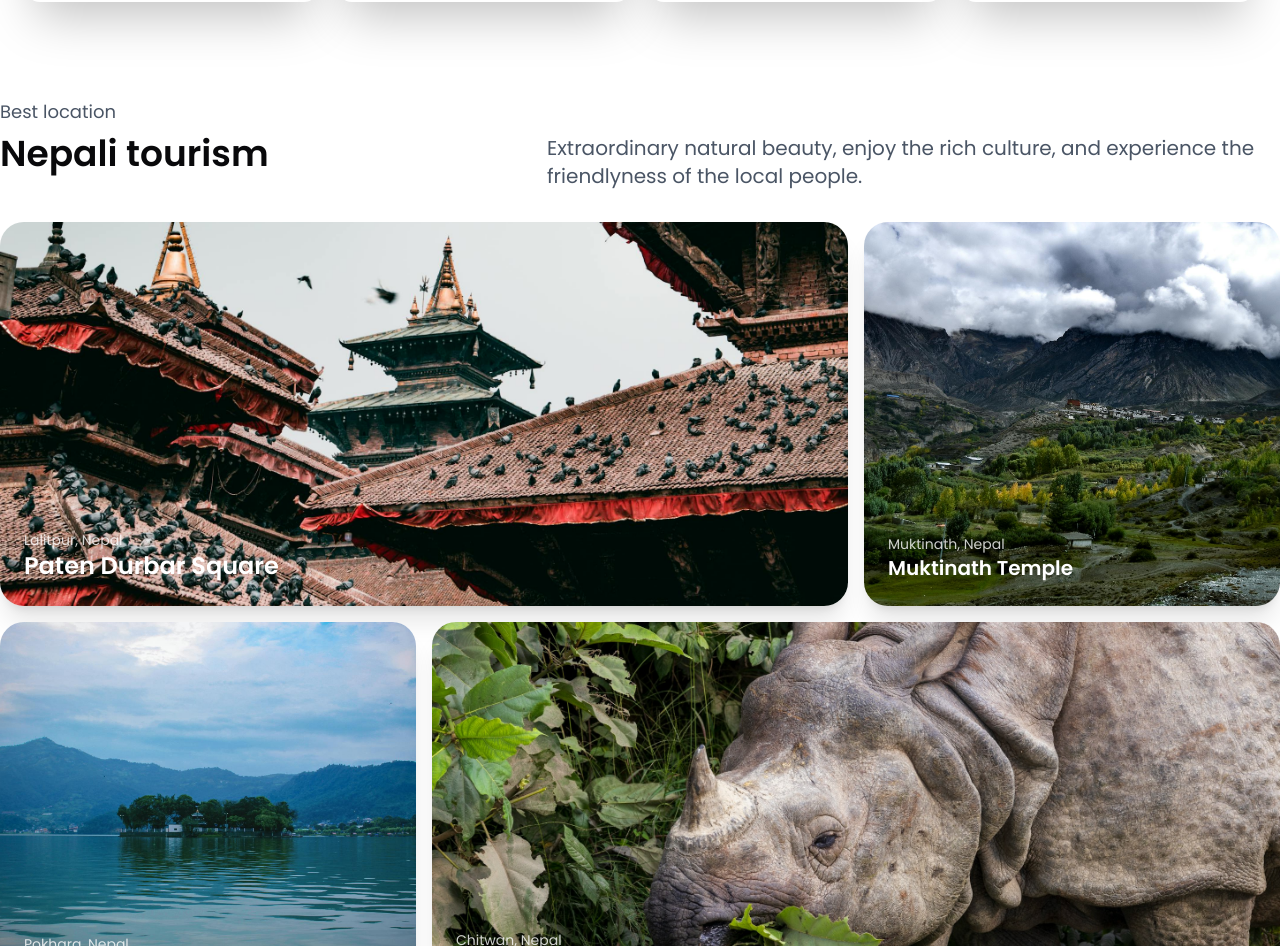
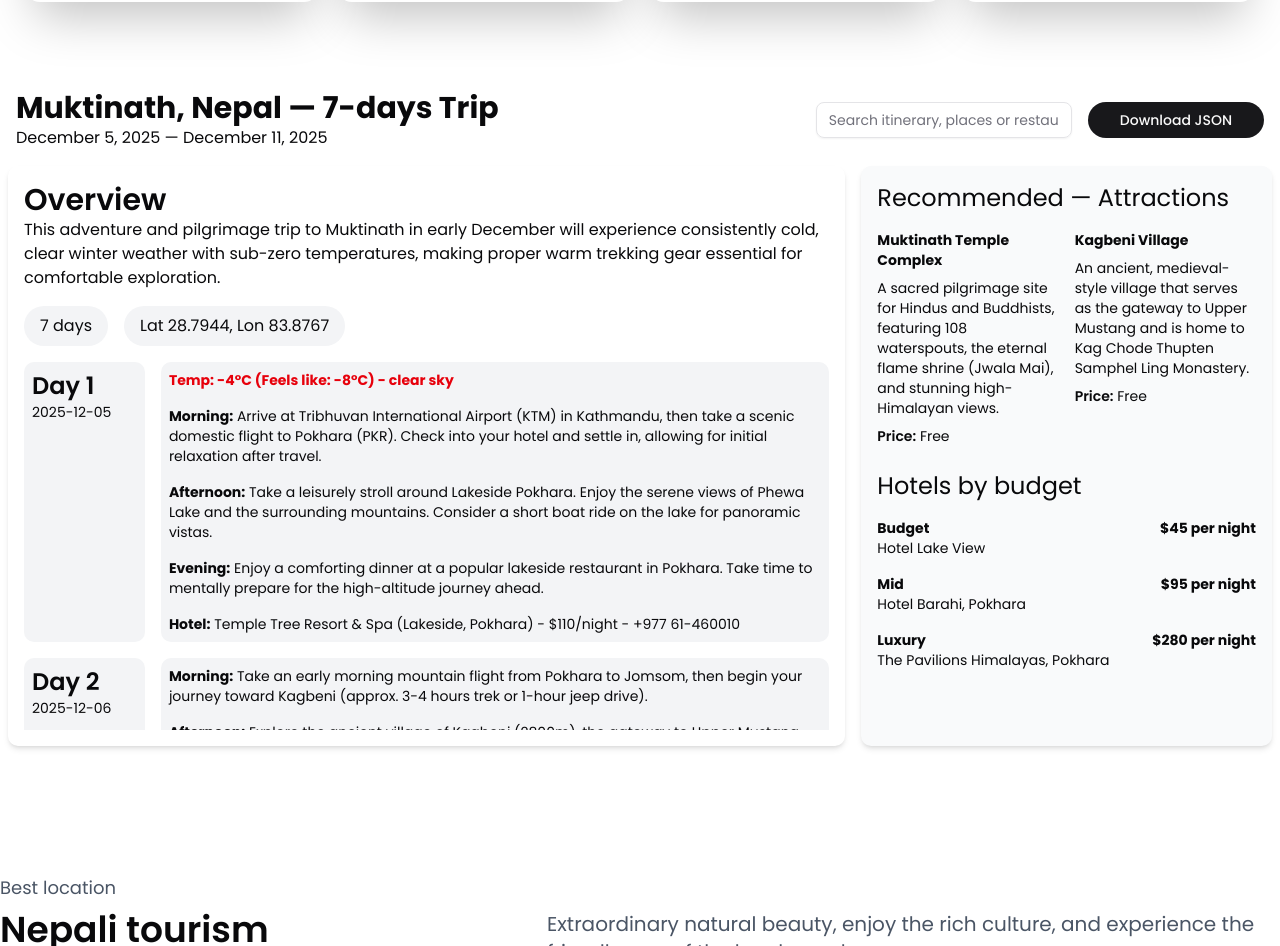
Before and after one commit to khojwar/neptravi, a Next.js app: page / in a window 1280 px wide. Shown: the part 942-1888 px from the top of the page. Built offline with nearby package versions, Linux system fonts and the light colour scheme; no server answers.

Commit message:
make resultDisplay component responsive for mobile view

```diff
--- a/src/app/page.tsx
+++ b/src/app/page.tsx
@@ -20,148 +20,148 @@ export default function Home() {
 
   // console.log("finalItinerary: ", finalItinerary);
 
-//   const sampleItinerary = {
-//   "destination": "Muktinath, Nepal",
-//   "trip_length": 7,
-//   "location": {
-//     "lat": 28.7944,
-//     "lon": 83.8767
-//   },
-//   "overview_weather_summary": "This adventure and pilgrimage trip to Muktinath in early December will experience consistently cold, clear winter weather with sub-zero temperatures, making proper warm trekking gear essential for comfortable exploration.",
-//   "itinerary": [
-//     {
-//       "day": 1,
-//       "date": "2025-12-05",
-//       "weather": {
-//         "temp": -4,
-//         "feels_like": -8,
-//         "description": "clear sky",
-//         "icon": "01n"
-//       },
-//       "morning": "Arrive at Tribhuvan International Airport (KTM) in Kathmandu, then take a scenic domestic flight to Pokhara (PKR). Check into your hotel and settle in, allowing for initial relaxation after travel.",
-//       "afternoon": "Take a leisurely stroll around Lakeside Pokhara. Enjoy the serene views of Phewa Lake and the surrounding mountains. Consider a short boat ride on the lake for panoramic vistas.",
-//       "evening": "Enjoy a comforting dinner at a popular lakeside restaurant in Pokhara. Take time to mentally prepare for the high-altitude journey ahead.",
-//       "hotel_suggestion": {
-//         "name": "Temple Tree Resort & Spa",
-//         "address": "Lakeside, Pokhara",
-//         "price_per_night_usd": 110,
-//         "contact": "+977 61-460010"
-//       }
-//     },
-//     {
-//       "day": 2,
-//       "date": "2025-12-06",
-//       "weather": {},
-//       "morning": "Take an early morning mountain flight from Pokhara to Jomsom, then begin your journey toward Kagbeni (approx. 3-4 hours trek or 1-hour jeep drive).",
-//       "afternoon": "Explore the ancient village of Kagbeni (2800m), the gateway to Upper Mustang. Wander its narrow lanes and observe the Tibetan-influenced settlement. Begin acclimatization to the altitude.",
-//       "evening": "Relax at a teahouse in Kagbeni and enjoy local Nepali and Tibetan-style dishes such as Thukpa or Dal Bhat."
-//     },
-//     {
-//       "day": 3,
-//       "date": "2025-12-07",
-//       "weather": {},
-//       "morning": "Continue your journey from Kagbeni to Muktinath (approx. 4–5 hours trek or 1.5-hour jeep ride). Enjoy breathtaking views of Dhaulagiri and Nilgiri peaks as you ascend.",
-//       "afternoon": "Upon arrival at Ranipauwa (3710m), the village close to Muktinath Temple, begin sightseeing. Visit the temple complex, including the 108 waterspouts and the eternal flame shrine (Jwala Mai Temple).",
-//       "evening": "Rest and acclimatize. Enjoy warm meals and prepare for the next day's exploration of the sacred valley."
-//     },
-//     {
-//       "day": 4,
-//       "date": "2025-12-08",
-//       "weather": {},
-//       "morning": "Further explore the sacred Muktinath valley. Consider visiting the nearby monasteries and viewpoints for panoramic Himalayan views. Visit other smaller monasteries in the area.",
-//       "afternoon": "Spend the afternoon immersing yourself in the spiritual ambiance and take time for personal reflection and photography.",
-//       "evening": "Relax in your lodge and enjoy the peaceful mountain atmosphere under clear winter skies."
-//     },
-//     {
-//       "day": 5,
-//       "date": "2025-12-09",
-//       "weather": {},
-//       "morning": "Begin your descent from Muktinath, trekking or taking a jeep back toward Jomsom. Enjoy beautiful landscapes and different perspectives of the Kali Gandaki valley.",
-//       "afternoon": "Explore Jomsom Bazaar upon arrival. Visit the Mustang Eco Museum and learn about the local culture and history of the Mustang region. Shop for local crafts and souvenirs.",
-//       "evening": "Enjoy a warm dinner at your lodge and rest after the descent."
-//     },
-//     {
-//       "day": 6,
-//       "date": "2025-12-10",
-//       "weather": {},
-//       "morning": "Take an early morning mountain flight from Jomsom back to Pokhara. Morning flights are usually scheduled early due to afternoon winds.",
-//       "afternoon": "Relax and rejuvenate in Pokhara after your high-altitude journey. Spend time at cafés, explore the lakeside area, or enjoy a peaceful walk by the lake. This is a perfect day for unwinding.",
-//       "evening": "Treat yourself to a good meal at a lakeside restaurant while reflecting on your journey."
-//     },
-//     {
-//       "day": 7,
-//       "date": "2025-12-11",
-//       "weather": {},
-//       "morning": "Enjoy a final Nepali breakfast. Depending on your schedule, visit a nearby viewpoint for final mountain glances.",
-//       "afternoon": "Fly from Pokhara back to Kathmandu. From Kathmandu, continue your international travel plans, marking the end of your incredible Muktinath adventure.",
-//       "evening": "Free time or departure."
-//     }
-//   ],
-//   "recommended_attractions": [
-//     {
-//       "name": "Muktinath Temple Complex",
-//       "why": "A sacred pilgrimage site for Hindus and Buddhists, featuring 108 waterspouts, the eternal flame shrine (Jwala Mai), and stunning high-Himalayan views.",
-//       "approx_price": "Free"
-//     },
-//     {
-//       "name": "Kagbeni Village",
-//       "why": "An ancient, medieval-style village that serves as the gateway to Upper Mustang and is home to Kag Chode Thupten Samphel Ling Monastery.",
-//       "approx_price": "Free"
-//     },
-//     {
-//       "name": "Dhumba Lake (Dzong Lake)",
-//       "why": "A serene, sacred lake near Jomsom, offering peaceful surroundings and beautiful views of the mountains, ideal for a short hike and relaxation.",
-//       "approx_price": "Free"
-//     },
-//     {
-//       "name": "Jomsom Mustang Eco Museum",
-//       "why": "Provides insights into the culture, history, flora, and fauna of the Mustang region with educational artifacts and information on local customs.",
-//       "approx_price": "2 USD"
-//     },
-//     {
-//       "name": "Phewa Lake, Pokhara",
-//       "why": "A tranquil lake offering boating opportunities, stunning sunset views, and a vibrant lakeside atmosphere (a key transit point).",
-//       "approx_price": "Free - 15 USD (for boating)"
-//     }
-//   ],
-//   "recommended_hotels": {
-//     "budget": {
-//       "name": "Hotel Lake View",
-//       "price": 45
-//     },
-//     "mid": {
-//       "name": "Hotel Barahi, Pokhara",
-//       "price": 95
-//     },
-//     "luxury": {
-//       "name": "The Pavilions Himalayas, Pokhara",
-//       "price": 280
-//     }
-//   },
-//   "recommended_restaurants": [
-//     {
-//       "name": "Hotel Bob Marley Restaurant",
-//       "cuisine": "Nepali/Tibetan/Indian",
-//       "approx_cost_usd": 10
-//     },
-//     {
-//       "name": "Om's Home Restaurant",
-//       "cuisine": "Nepali/Tibetan/Continental",
-//       "approx_cost_usd": 12
-//     },
-//     {
-//       "name": "Moondance Restaurant, Pokhara",
-//       "cuisine": "Nepali/International (Continental, Indian)",
-//       "approx_cost_usd": 18
-//     }
-//   ]
-// }
+  const sampleItinerary = {
+  "destination": "Muktinath, Nepal",
+  "trip_length": 7,
+  "location": {
+    "lat": 28.7944,
+    "lon": 83.8767
+  },
+  "overview_weather_summary": "This adventure and pilgrimage trip to Muktinath in early December will experience consistently cold, clear winter weather with sub-zero temperatures, making proper warm trekking gear essential for comfortable exploration.",
+  "itinerary": [
+    {
+      "day": 1,
+      "date": "2025-12-05",
+      "weather": {
+        "temp": -4,
+        "feels_like": -8,
+        "description": "clear sky",
+        "icon": "01n"
+      },
+      "morning": "Arrive at Tribhuvan International Airport (KTM) in Kathmandu, then take a scenic domestic flight to Pokhara (PKR). Check into your hotel and settle in, allowing for initial relaxation after travel.",
+      "afternoon": "Take a leisurely stroll around Lakeside Pokhara. Enjoy the serene views of Phewa Lake and the surrounding mountains. Consider a short boat ride on the lake for panoramic vistas.",
+      "evening": "Enjoy a comforting dinner at a popular lakeside restaurant in Pokhara. Take time to mentally prepare for the high-altitude journey ahead.",
+      "hotel_suggestion": {
+        "name": "Temple Tree Resort & Spa",
+        "address": "Lakeside, Pokhara",
+        "price_per_night_usd": 110,
+        "contact": "+977 61-460010"
+      }
+    },
+    {
+      "day": 2,
+      "date": "2025-12-06",
+      "weather": {},
+      "morning": "Take an early morning mountain flight from Pokhara to Jomsom, then begin your journey toward Kagbeni (approx. 3-4 hours trek or 1-hour jeep drive).",
+      "afternoon": "Explore the ancient village of Kagbeni (2800m), the gateway to Upper Mustang. Wander its narrow lanes and observe the Tibetan-influenced settlement. Begin acclimatization to the altitude.",
+      "evening": "Relax at a teahouse in Kagbeni and enjoy local Nepali and Tibetan-style dishes such as Thukpa or Dal Bhat."
+    },
+    {
+      "day": 3,
+      "date": "2025-12-07",
+      "weather": {},
+      "morning": "Continue your journey from Kagbeni to Muktinath (approx. 4–5 hours trek or 1.5-hour jeep ride). Enjoy breathtaking views of Dhaulagiri and Nilgiri peaks as you ascend.",
+      "afternoon": "Upon arrival at Ranipauwa (3710m), the village close to Muktinath Temple, begin sightseeing. Visit the temple complex, including the 108 waterspouts and the eternal flame shrine (Jwala Mai Temple).",
+      "evening": "Rest and acclimatize. Enjoy warm meals and prepare for the next day's exploration of the sacred valley."
+    },
+    {
+      "day": 4,
+      "date": "2025-12-08",
+      "weather": {},
+      "morning": "Further explore the sacred Muktinath valley. Consider visiting the nearby monasteries and viewpoints for panoramic Himalayan views. Visit other smaller monasteries in the area.",
+      "afternoon": "Spend the afternoon immersing yourself in the spiritual ambiance and take time for personal reflection and photography.",
+      "evening": "Relax in your lodge and enjoy the peaceful mountain atmosphere under clear winter skies."
+    },
+    {
+      "day": 5,
+      "date": "2025-12-09",
+      "weather": {},
+      "morning": "Begin your descent from Muktinath, trekking or taking a jeep back toward Jomsom. Enjoy beautiful landscapes and different perspectives of the Kali Gandaki valley.",
+      "afternoon": "Explore Jomsom Bazaar upon arrival. Visit the Mustang Eco Museum and learn about the local culture and history of the Mustang region. Shop for local crafts and souvenirs.",
+      "evening": "Enjoy a warm dinner at your lodge and rest after the descent."
+    },
+    {
+      "day": 6,
+      "date": "2025-12-10",
+      "weather": {},
+      "morning": "Take an early morning mountain flight from Jomsom back to Pokhara. Morning flights are usually scheduled early due to afternoon winds.",
+      "afternoon": "Relax and rejuvenate in Pokhara after your high-altitude journey. Spend time at cafés, explore the lakeside area, or enjoy a peaceful walk by the lake. This is a perfect day for unwinding.",
+      "evening": "Treat yourself to a good meal at a lakeside restaurant while reflecting on your journey."
+    },
+    {
+      "day": 7,
+      "date": "2025-12-11",
+      "weather": {},
+      "morning": "Enjoy a final Nepali breakfast. Depending on your schedule, visit a nearby viewpoint for final mountain glances.",
+      "afternoon": "Fly from Pokhara back to Kathmandu. From Kathmandu, continue your international travel plans, marking the end of your incredible Muktinath adventure.",
+      "evening": "Free time or departure."
+    }
+  ],
+  "recommended_attractions": [
+    {
+      "name": "Muktinath Temple Complex",
+      "why": "A sacred pilgrimage site for Hindus and Buddhists, featuring 108 waterspouts, the eternal flame shrine (Jwala Mai), and stunning high-Himalayan views.",
+      "approx_price": "Free"
+    },
+    {
+      "name": "Kagbeni Village",
+      "why": "An ancient, medieval-style village that serves as the gateway to Upper Mustang and is home to Kag Chode Thupten Samphel Ling Monastery.",
+      "approx_price": "Free"
+    },
+    {
+      "name": "Dhumba Lake (Dzong Lake)",
+      "why": "A serene, sacred lake near Jomsom, offering peaceful surroundings and beautiful views of the mountains, ideal for a short hike and relaxation.",
+      "approx_price": "Free"
+    },
+    {
+      "name": "Jomsom Mustang Eco Museum",
+      "why": "Provides insights into the culture, history, flora, and fauna of the Mustang region with educational artifacts and information on local customs.",
+      "approx_price": "2 USD"
+    },
+    {
+      "name": "Phewa Lake, Pokhara",
+      "why": "A tranquil lake offering boating opportunities, stunning sunset views, and a vibrant lakeside atmosphere (a key transit point).",
+      "approx_price": "Free - 15 USD (for boating)"
+    }
+  ],
+  "recommended_hotels": {
+    "budget": {
+      "name": "Hotel Lake View",
+      "price": 45
+    },
+    "mid": {
+      "name": "Hotel Barahi, Pokhara",
+      "price": 95
+    },
+    "luxury": {
+      "name": "The Pavilions Himalayas, Pokhara",
+      "price": 280
+    }
+  },
+  "recommended_restaurants": [
+    {
+      "name": "Hotel Bob Marley Restaurant",
+      "cuisine": "Nepali/Tibetan/Indian",
+      "approx_cost_usd": 10
+    },
+    {
+      "name": "Om's Home Restaurant",
+      "cuisine": "Nepali/Tibetan/Continental",
+      "approx_cost_usd": 12
+    },
+    {
+      "name": "Moondance Restaurant, Pokhara",
+      "cuisine": "Nepali/International (Continental, Indian)",
+      "approx_cost_usd": 18
+    }
+  ]
+}
 
 
   return (
     <>
       <HeroSection onItineraryGenerated={handleItineraryGenerated} />
-      {finalItinerary && <ResultDisplay data={finalItinerary} />}
+      {sampleItinerary && <ResultDisplay data={sampleItinerary} />}
       <BestLocation />
       <HowItWorks />
       <TouristDestination />
--- a/src/components/ItineraryCard.tsx
+++ b/src/components/ItineraryCard.tsx
@@ -16,16 +16,16 @@ interface iteneraryProps {
 
 const ItineraryCard = ({ days, date, temp, feels_like, description, morning, afternoon, evening, name, address, price_per_night_usd, contact}: iteneraryProps) => {
   return (
-        <div className="bg-white mt-4 grid grid-cols-6 gap-4 rounded-lg">
+        <div className="bg-white mt-4 grid grid-cols-1 md:grid-cols-6 md:gap-4 rounded-lg">
         {/* inner col 1st */}
-        <div className="bg-gray-100 col-span-1 p-2 rounded-lg">
+        <div className="bg-gray-100 col-span-1 p-2 md:rounded-lg">
             <h1 className="font-semibold text-lg lg:text-2xl">Day {days}</h1>
             <p>{date}</p>
         </div>
 
         {/* inner col 2nd */}
         <div className=" col-span-5">
-            <div className="bg-gray-100 p-2 rounded-lg flex flex-col gap-4">
+            <div className="bg-gray-100 p-2 md:rounded-lg flex flex-col gap-4">
                 {temp &&  <p className="text-red-600 font-bold">Temp: {temp}°C (Feels like: {feels_like}°C) - {description}</p>}
                 <p> <span className="font-bold">Morning:</span> {morning}</p>
                 <p> <span className="font-bold">Afternoon:</span> {afternoon}</p>
--- a/src/components/ResultDisplay.tsx
+++ b/src/components/ResultDisplay.tsx
@@ -88,10 +88,10 @@ const ResultDisplay = ({ data }: {data: any}) => {
         {/* header */}
         <div className="flex flex-col lg:flex-row justify-between lg:items-center my-4 px-4">
             <div className="flex flex-col">
-                <h1 className="text-3xl font-bold">{data.destination} — {data.trip_length}-days Trip</h1>
+                <h1 className="text-xl md:text-3xl font-bold">{data.destination} — {data.trip_length}-days Trip</h1>
                 <p className="lead" id="dates"><Date dateString={data.itinerary[0].date} /> — <Date dateString={data.itinerary[data.itinerary.length - 1].date} /> </p>
             </div>
-            <div className="flex gap-4 items-center">
+            <div className="flex gap-4 flex-col md:flex-row md:items-center md:justify-between mt-4 lg:mt-0">
                 <div>
                     <Input
                         placeholder="Search itinerary, places or restaurants..."
@@ -105,11 +105,11 @@ const ResultDisplay = ({ data }: {data: any}) => {
         </div>
 
         {/* main two col  */}
-        <div className="grid grid-cols-3 gap-4 mx-2">
+        <div className="grid grid-cols-1 md:grid-cols-3 gap-4 mx-2">
             {/* left col */}
-            <div className="col-span-2 shadow-md p-4 rounded-lg">
+            <div className="md:col-span-2 shadow-md p-4 rounded-lg">
 
-                <h1 className="text-3xl font-semibold">Overview</h1>
+                <h1 className="text-xl md:text-3xl font-semibold">Overview</h1>
                 <p>{data.overview_weather_summary}</p>
 
                 {/* days & location */}
@@ -119,7 +119,7 @@ const ResultDisplay = ({ data }: {data: any}) => {
                 </div>
 
                 {
-                    <div className="overflow-y-auto max-h-96 text-sm">
+                    <div className="md:overflow-y-auto md:max-h-96 text-sm">
                         {filteredItinerary.length > 0 ? (
                             filteredItinerary.map((i:any) => (
                                 <ItineraryCard key={i.day} days={i?.day} date={i?.date} temp={i?.weather?.temp} feels_like = {i?.weather?.feels_like} description= {i?.weather?.description}  morning = {i?.morning} afternoon={i?.afternoon} evening={i?.evening} name={i?.hotel_suggestion?.name} address={i?.hotel_suggestion?.address} price_per_night_usd={i?.hotel_suggestion?.price_per_night_usd} contact={i?.hotel_suggestion?.contact} />
@@ -136,7 +136,7 @@ const ResultDisplay = ({ data }: {data: any}) => {
 
                 {/* recommended attractions */}
                 <div className="md:text-xl lg:text-2xl mb-4">Recommended — Attractions</div>
-                <div className="grid grid-cols-1 lg:grid-cols-2 gap-4 max-h-60 overflow-y-auto">
+                <div className="grid grid-cols-1 lg:grid-cols-2 gap-4 md:max-h-60 md:overflow-y-auto">
                     {
                         filteredAttractions.length > 0 ? (
                             filteredAttractions.map((ra: any) => (
```
